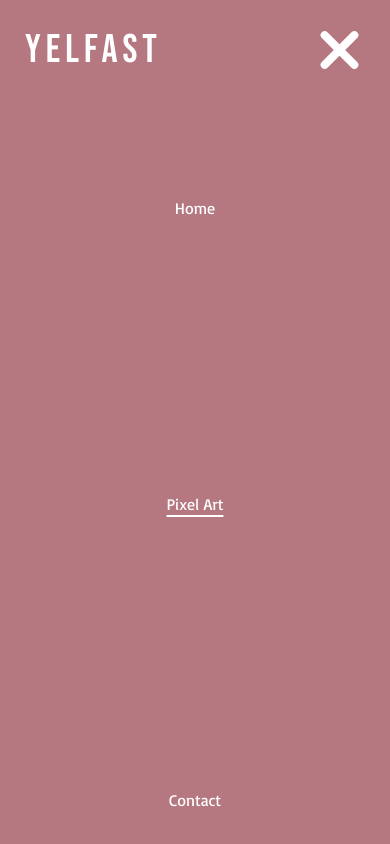
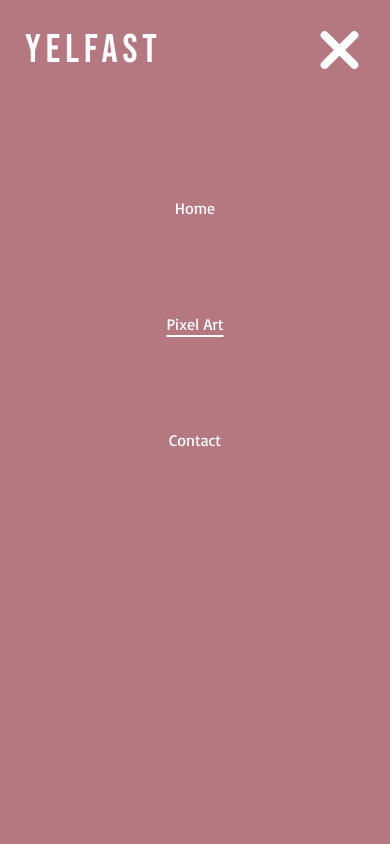
Before and after one commit to YelFast/yelfast.github.io, a plain HTML site: page pixel-art.html in a window 390 px wide. Both pictures are taken after a click on the element 340 px from the left and 50 px from the top of the page. Shown: the top 844 px of the page. Drawn offline with Linux system fonts and the light colour scheme.

Commit message:
fixed overflow issue

```diff
--- a/pixel-art.html
+++ b/pixel-art.html
@@ -8,6 +8,7 @@
 	<link rel="stylesheet" type="text/css" href="style.css">
 </head>
 <body>
+	<div class="site-wrapper">
 		<header>
 			<nav>
 				<a href="index.html" class="logo">Yelfast</a>
@@ -55,6 +56,7 @@
 				</div>
 			</section>
 		</main>
+	</div>
 	<script type="text/javascript" src="script.js"></script>
 </body>
 </html>
--- a/style.css
+++ b/style.css
@@ -20,9 +20,10 @@
 	text-decoration: none;
 }
 
-body {
-	background-color: #fff;
+.site-wrapper {
+	position: relative;
 	overflow-x: hidden;
+	min-height: 100vh;
 }
 
 /* ---------- header styling ---------- */
@@ -136,10 +137,12 @@ header .nav-menu a#active {
 	}
 
 	header .nav-menu {
+		gap: 0;
 		flex-direction: column;
 		align-items: center;
 		position: absolute;
 		width: 100vw;
+		height: 100%;
 		top: 100px;
 		right: 0;
 		background-color: #b57880;
@@ -152,7 +155,7 @@ header .nav-menu a#active {
 	}
 
 	header .nav-menu li {
-		margin: 100px;
+		margin-top: 100px;
 		opacity: 0;
 	}
 
```
Also changed, not shown: contact.html (+2 -0 lines), index.html (+2 -0 lines). Lines whose indentation alone changed are shown as unchanged.
